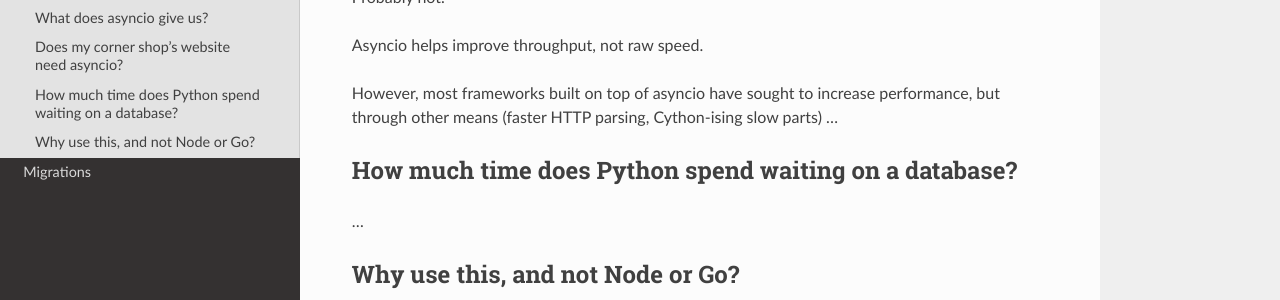
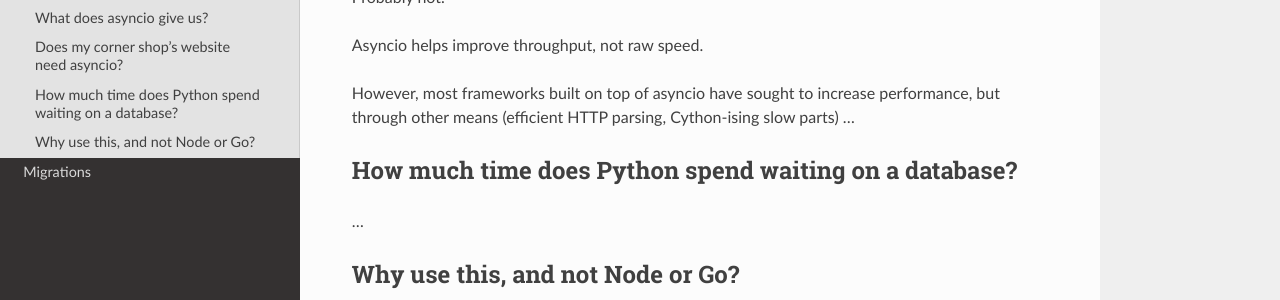
Before and after one commit to piccolo-orm/piccolo, a Sphinx documentation site: the page built from docs/aragorm/articles/is-async-worthwhile.rst, in a window 1280 px wide and 900 px high, scrolled down 505 px. Shown: the part 373-673 px from the top of the window. Built offline with Sphinx 7.4.7 and the Read the Docs theme 2.0.0, drawn with Linux system fonts in a browser that asks for light colours.

Commit message:
moving docs around

```diff
--- a/docs/aragorm/is-async-worthwhile.rst
+++ b/docs/aragorm/articles/is-async-worthwhile.rst
@@ -31,7 +31,7 @@
 
 Asyncio helps improve throughput, not raw speed.
 
-However, most frameworks built on top of asyncio have sought to increase performance, but through other means (faster HTTP parsing, Cython-ising slow parts) ...
+However, most frameworks built on top of asyncio have sought to increase performance, but through other means (efficient HTTP parsing, Cython-ising slow parts) ...
 
 How much time does Python spend waiting on a database?
 ------------------------------------------------------
--- a/docs/index.rst
+++ b/docs/index.rst
@@ -10,7 +10,7 @@
    aragorm/design-decisions
    aragorm/why-use-an-orm
    aragorm/why-choose-aragorm
-   aragorm/is-async-worthwhile
+   aragorm/articles/is-async-worthwhile
    aragorm/migrations
 
 Indices and tables
```
Also changed, not shown: docs/aragorm/tests.rst (added), docs/tests.rst (deleted).
